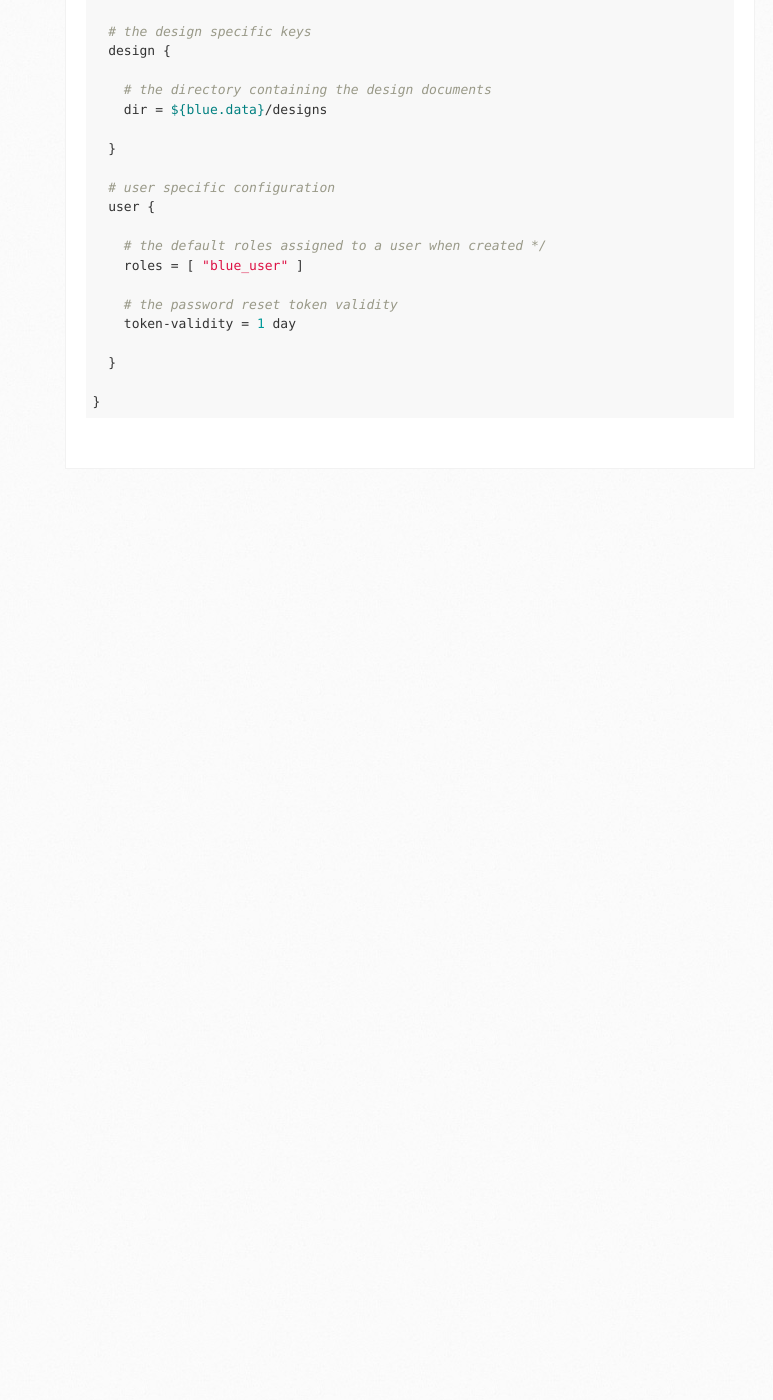
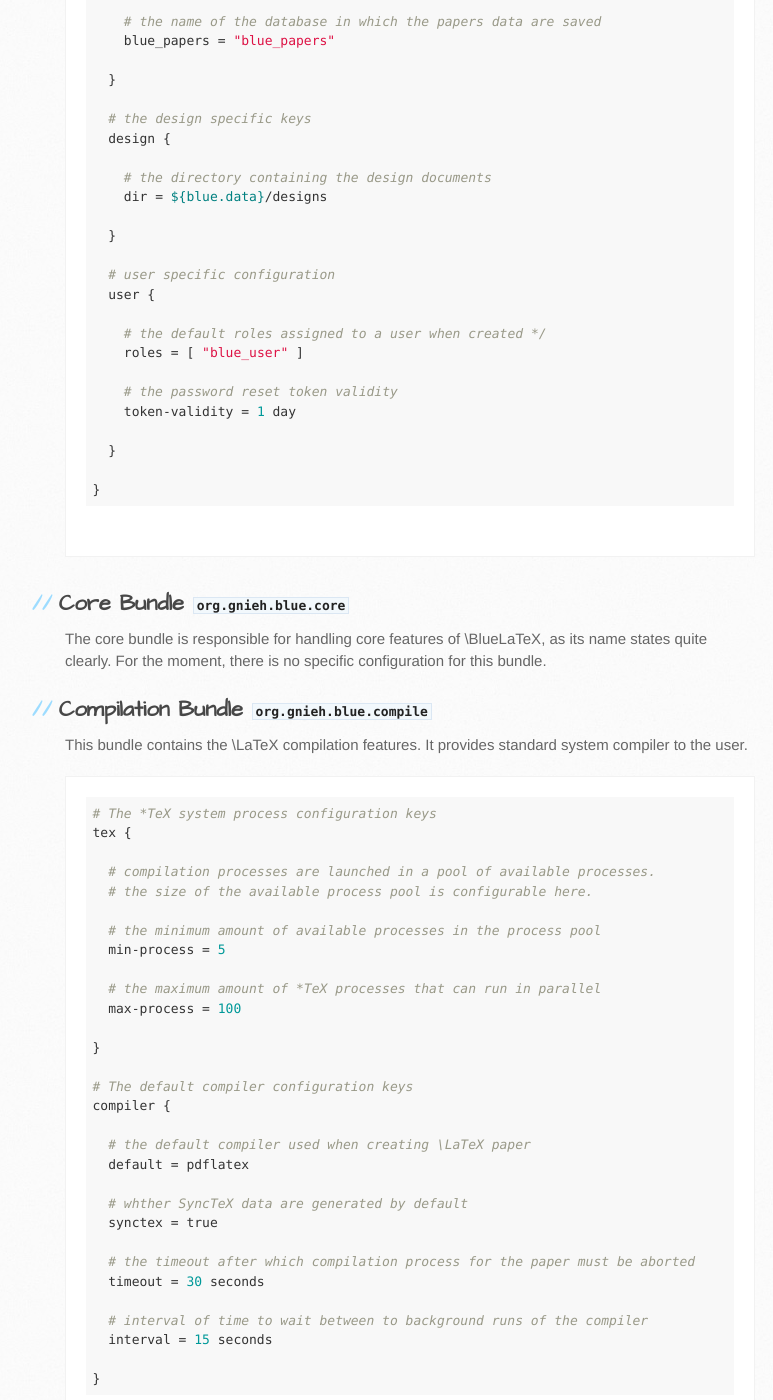
Before and after one commit to jeromedrouet/bluelatex-website, a Jekyll site: the page built from configuration/index.markdown, in a window 1280 px wide and 1400 px high, scrolled down 3982 px. Shown: the whole window, without its empty margins (105-878 px from the left). Built offline with Jekyll 4.4.1, drawn with Linux system fonts in a browser that asks for light colours; before the commit the page ends 4504 px from its top, so only the background shows below that; some of the changed text lies outside the part shown.

Commit message:
Add more configuration documentation

````diff
--- a/configuration/index.markdown
+++ b/configuration/index.markdown
@@ -23,6 +23,10 @@
 
 Common Bundle `org.gnieh.blue.common`
 -------------------------------------
+
+This bundle contains all the common services and features.
+This is the biggest piece of configuration available as it provides a lot of configuration possibilities.
+Theses configuration keys are listed and (hopefully) explained below with their default values.
 
 ```scala
 http {
@@ -217,3 +221,72 @@
 
 }
 ```
+
+Core Bundle `org.gnieh.blue.core`
+---------------------------------
+
+The core bundle is responsible for handling core features of \BlueLaTeX, as its name states quite clearly.
+For the moment, there is no specific configuration for this bundle.
+
+Compilation Bundle `org.gnieh.blue.compile`
+------------------------------------------
+
+This bundle contains the \LaTeX compilation features. It provides standard system compiler to the user.
+
+```
+# The *TeX system process configuration keys
+tex {
+
+  # compilation processes are launched in a pool of available processes.
+  # the size of the available process pool is configurable here.
+
+  # the minimum amount of available processes in the process pool
+  min-process = 5
+
+  # the maximum amount of *TeX processes that can run in parallel
+  max-process = 100
+
+}
+
+# The default compiler configuration keys
+compiler {
+
+  # the default compiler used when creating \LaTeX paper
+  default = pdflatex
+
+  # whther SyncTeX data are generated by default
+  synctex = true
+
+  # the timeout after which compilation process for the paper must be aborted
+  timeout = 30 seconds
+
+  # interval of time to wait between to background runs of the compiler
+  interval = 15 seconds
+
+}
+```
+
+Synchronization Bundle `org.gnieh.blue.sync`
+--------------------------------------------
+
+This bundle provides the real-time synchronization feature of \BlueLaTeX.
+For the moment, there is no specific configuration for this bundle.
+
+Web Client Bundle `org.gnieh.blue.web`
+--------------------------------------
+
+This bundle provides the default web client. It is mostly a web frontend written in javascript.
+The configuration available in this bundle is listed below.
+
+```
+blue {
+
+  client {
+
+    # prefix where the web application is located
+    path-prefix = web
+
+  }
+
+}
+```
````
